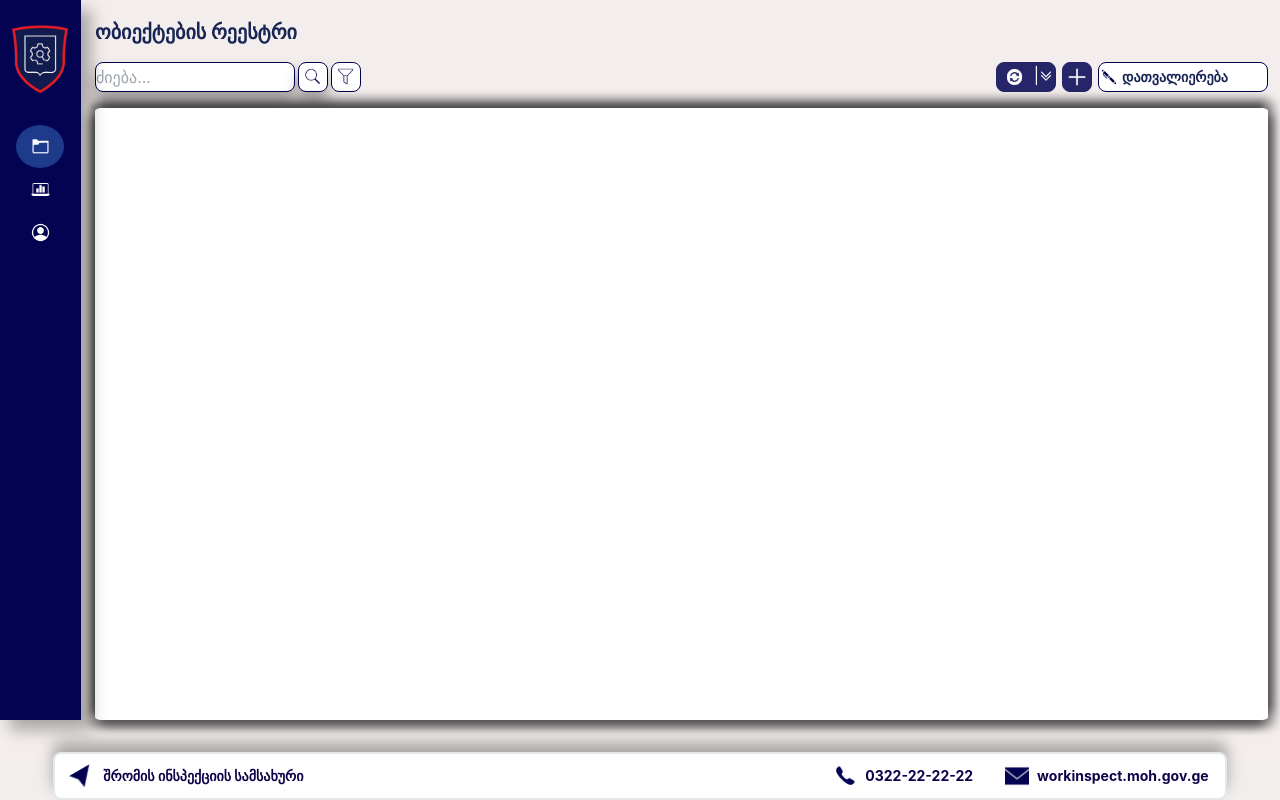
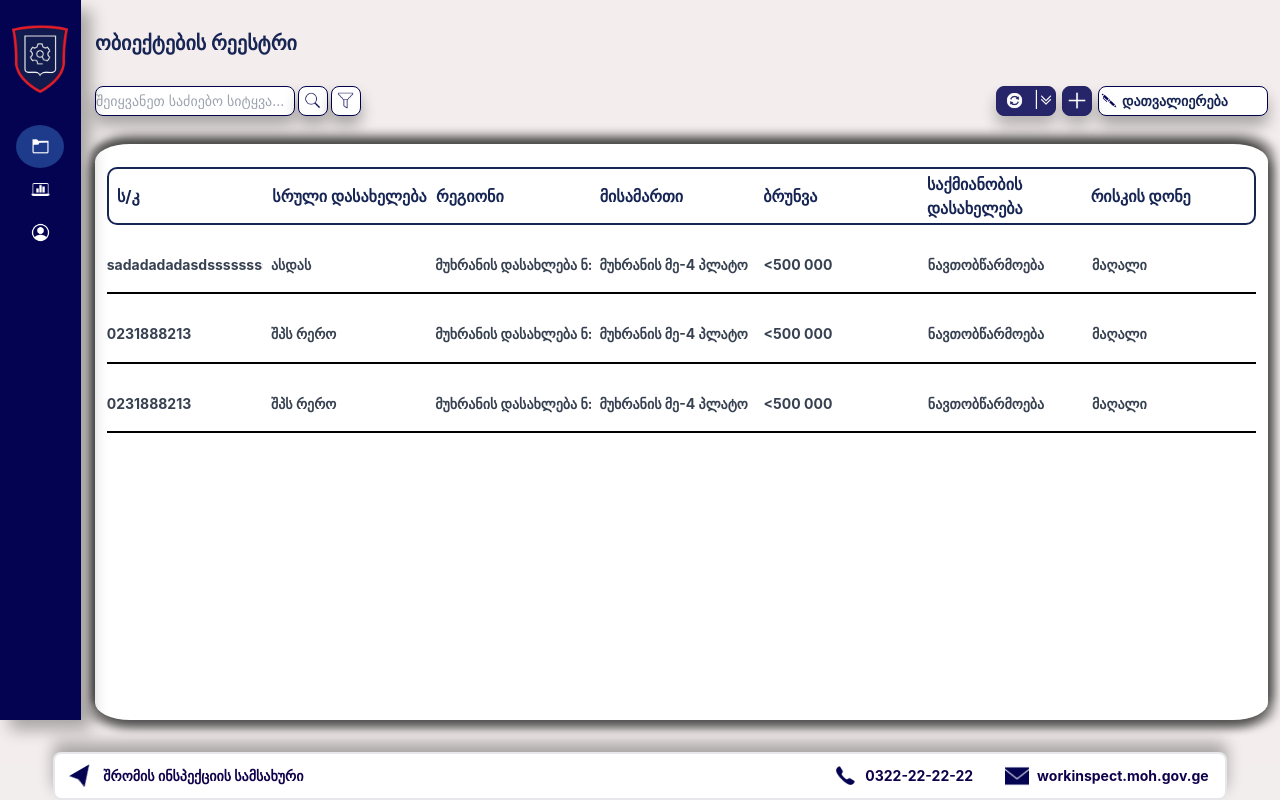
Before and after one commit to DarkSidedMangoose/Tofura--Project--Front, a React (Create React App) app: page / in a window 1280 px wide. Both pictures are taken after typing "Sample", "Sample123" into the empty fields and a click on the button "შესვლა". Built offline with nearby package versions, Linux system fonts and the light colour scheme.

Commit message:
make mainMain component

```diff
--- a/src/components/main/subComponents/mainMain/mainMainSubComponents/MainMainHeaderSection.tsx
+++ b/src/components/main/subComponents/mainMain/mainMainSubComponents/MainMainHeaderSection.tsx
@@ -1,4 +1,4 @@
-import React from "react";
+import React, { memo } from "react";
 import Search from "../../../../../assets/images/main/search.png";
 import Filter from "../../../../../assets/images/main/filter.png";
 import Sync from "../../../../../assets/images/main/sync.png";
@@ -6,21 +6,21 @@ import ScrollArrow from "../../../../../assets/images/main/scrollArrows.png";
 import Plus from "../../../../../assets/images/main/plus.png";
 import Pen from "../../../../../assets/images/main/pen.png";
 
-export const MainMainHeaderSection: React.FC = () => {
+export const MainMainHeaderSection: React.FC = memo(() => {
   return (
-    <div className="w-98% h-[15%]">
+    <div className="w-98% h-[20%]">
       <section className="w-full h-100% flex flex-col justify-evenly">
         <header className="flex items-center">
           <h1 className="text-xl text-blue-950 font-bold">
             ობიექტების რეესტრი
           </h1>
         </header>
-        <nav className="h-[25%] w-full flex items-center justify-between ">
+        <nav className="h-[20%] w-full flex items-center justify-between ">
           <section className="h-full w-70% min-h-[30px] flex items-center gap-[0.5%]">
             <input
-              className="w-[25%] min-w-[200px] h-full rounded-[8px] border-[1.5px] border-solid border-mainButBorders focus:outline-none shadow-bottom"
+              className="w-[25%] min-w-[200px] text-sm h-full rounded-[8px] border-[1.5px] border-solid border-mainButBorders focus:outline-none shadow-bottom"
               type="text"
-              placeholder="ძიება..."
+              placeholder="შეიყვანეთ საძიებო სიტყვა..."
             />
             <button className="bg-white h-full rounded-[8px] w-[4.5%] min-w-[30px]   border-[1.5px] border-solid border-mainButBorders flex justify-center items-center shadow-bottom">
               <img
@@ -29,7 +29,7 @@ export const MainMainHeaderSection: React.FC = () => {
                 alt="search"
               />
             </button>
-            <button className="bg-white h-full rounded-[8px] w-[4.5%] min-w-[30px] border-[1.5px] border-solid border-mainButBorders flex justify-center items-center">
+            <button className="bg-white h-full rounded-[8px] w-[4.5%] min-w-[30px] border-[1.5px] border-solid border-mainButBorders flex justify-center items-center shadow-bottom">
               <img
                 className="w-60% h-60% object-contain"
                 src={Filter}
@@ -38,7 +38,7 @@ export const MainMainHeaderSection: React.FC = () => {
             </button>
           </section>
           <section className="h-full min-h-[30px] w-70% flex items-center gap-[1%] justify-end">
-            <button className="bg-sidebarChoose h-full rounded-[8px] w-[7%] min-w-[60px] border-[1.5px] border-solid border-mainButBorders flex justify-center items-center opacity-85">
+            <button className="bg-sidebarChoose h-full rounded-[8px] w-[7%] min-w-[60px] border-[1.5px] border-solid border-mainButBorders flex justify-center items-center opacity-85 shadow-bottom">
               <img
                 className="w-70% h-70% object-contain"
                 src={Sync}
@@ -54,14 +54,14 @@ export const MainMainHeaderSection: React.FC = () => {
                 />
               </div>
             </button>
-            <button className="bg-sidebarChoose h-full rounded-[8px] w-[4.5%] min-w-[30px] border-[1.5px] border-solid border-mainButBorders flex justify-center items-center opacity-85">
+            <button className="bg-sidebarChoose h-full rounded-[8px] w-[4.5%] min-w-[30px] border-[1.5px] border-solid border-mainButBorders flex justify-center items-center opacity-85 shadow-bottom">
               <img
                 className="w-70% h-70% object-contain"
                 src={Plus}
                 alt="plus"
               />
             </button>
-            <button className="bg-white flex gap-[2%] items-center w-[17.5%] min-w-[170px] h-full rounded-[8px] border-[1.5px] border-solid border-mainButBorders font-bold text-blue-950 text-[14px] ">
+            <button className="bg-white flex gap-[2%] items-center w-[17.5%] min-w-[170px] h-full rounded-[8px] border-[1.5px] border-solid border-mainButBorders font-bold text-blue-950 text-[14px] shadow-bottom ">
               <img className=" h-70% object-contain" src={Pen} alt="plus" />
               დათვალიერება
             </button>
@@ -70,4 +70,4 @@ export const MainMainHeaderSection: React.FC = () => {
       </section>
     </div>
   );
-};
+});
--- a/src/components/main/subComponents/mainMain/mainMainSubComponents/MainMainMainSection.tsx
+++ b/src/components/main/subComponents/mainMain/mainMainSubComponents/MainMainMainSection.tsx
@@ -1,6 +1,100 @@
-import React from "react";
+import React, { useState } from "react";
+
 export const MainMainMainSection: React.FC = () => {
+  const [states] = useState<{
+    header: string[];
+    main: {
+      identifyCode: string;
+      wholeName: string;
+      region: string;
+      fizAddress: string;
+      turnover: string;
+      jobType: string;
+      riskLevel: string;
+    }[];
+  }>({
+    header: [
+      "ს/კ",
+      "სრული დასახელება",
+      "რეგიონი",
+      "მისამართი",
+      "ბრუნვა",
+      "საქმიანობის დასახელება",
+      "რისკის დონე",
+    ],
+    main: [
+      {
+        identifyCode: "sadadadadasdsssssssssssssssssssssssssssss",
+        wholeName: "ასდას",
+        region: "მუხრანის დასახლება ნ: 78",
+        fizAddress: "მუხრანის მე-4 პლატო",
+        turnover: "<500 000",
+        jobType: "ნავთობწარმოება",
+        riskLevel: "მაღალი",
+      },
+      {
+        identifyCode: "0231888213",
+        wholeName: "შპს რერო",
+        region: "მუხრანის დასახლება ნ: 78",
+        fizAddress: "მუხრანის მე-4 პლატო",
+        turnover: "<500 000",
+        jobType: "ნავთობწარმოება",
+        riskLevel: "მაღალი",
+      },
+      {
+        identifyCode: "0231888213",
+        wholeName: "შპს რერო",
+        region: "მუხრანის დასახლება ნ: 78",
+        fizAddress: "მუხრანის მე-4 პლატო",
+        turnover: "<500 000",
+        jobType: "ნავთობწარმოება",
+        riskLevel: "მაღალი",
+      },
+    ],
+  });
+
   return (
-    <div className="w-98% h-[85%] bg-white rounded-[0.5%] shadow-boxShadow"></div>
+    <div className="w-98% h-[80%] bg-white rounded-[3%] shadow-boxShadow flex items-center flex-col">
+      <div className="w-98% grid grid-cols-7 h-10% mt-[2%] border-[2px] rounded-[10px] border-blue-950">
+        {states.header.map((e, i) => (
+          <div
+            key={i}
+            className={`flex ${
+              i === 0 ? "ml-[5%]" : ""
+            } justify-start items-center text-[16px] text-blue-950 font-bold`}
+          >
+            {e}
+          </div>
+        ))}
+      </div>
+      {states.main.map((e, i) => (
+        <div
+          key={i}
+          className="w-98% grid grid-cols-7 h-10% mt-[1%] border-b-[2px] border-black text-gray-700"
+        >
+          <div className="flex justify-start items-center text-[14px] w-[95%] overflow-x-auto whitespace-nowrap font-bold">
+            {e.identifyCode}
+          </div>
+          <div className="flex justify-start items-center text-[14px] w-[95%] overflow-x-auto whitespace-nowrap font-bold">
+            {e.wholeName}
+          </div>
+          <div className="flex justify-start items-center text-[14px] w-[95%] overflow-x-auto whitespace-nowrap font-bold">
+            {e.region}
+          </div>
+          <div className="flex justify-start items-center text-[14px] w-[95%] overflow-x-auto whitespace-nowrap font-bold">
+            {e.fizAddress}
+          </div>
+          <div className="flex justify-start items-center text-[14px] w-[95%] overflow-x-auto whitespace-nowrap font-bold">
+            {e.turnover}
+          </div>
+          <div className="flex justify-start items-center text-[14px] w-[95%] overflow-x-auto whitespace-nowrap font-bold">
+            {e.jobType}
+          </div>
+          <div className="flex justify-start items-center text-[14px] w-[95%] overflow-x-auto whitespace-nowrap font-bold">
+            {e.riskLevel}
+          </div>
+        </div>
+      ))}
+    </div>
   );
 };
```
